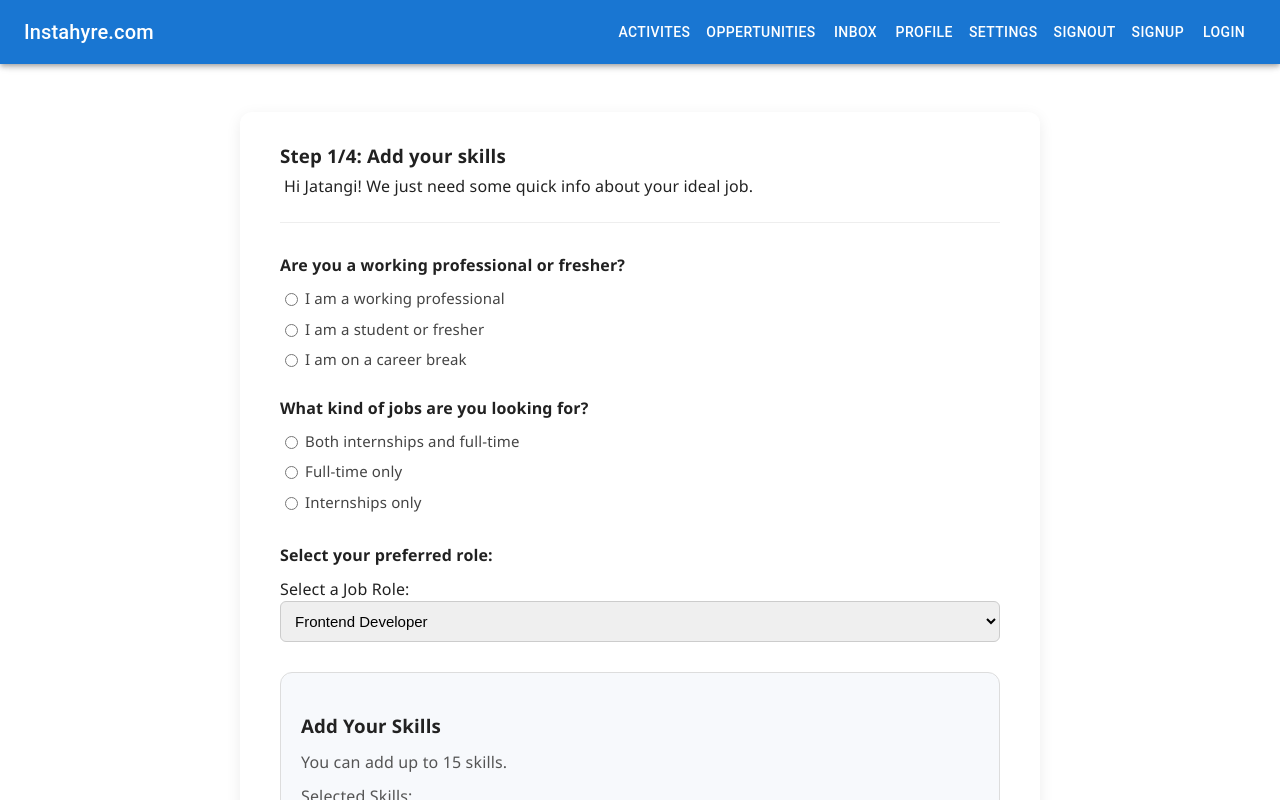
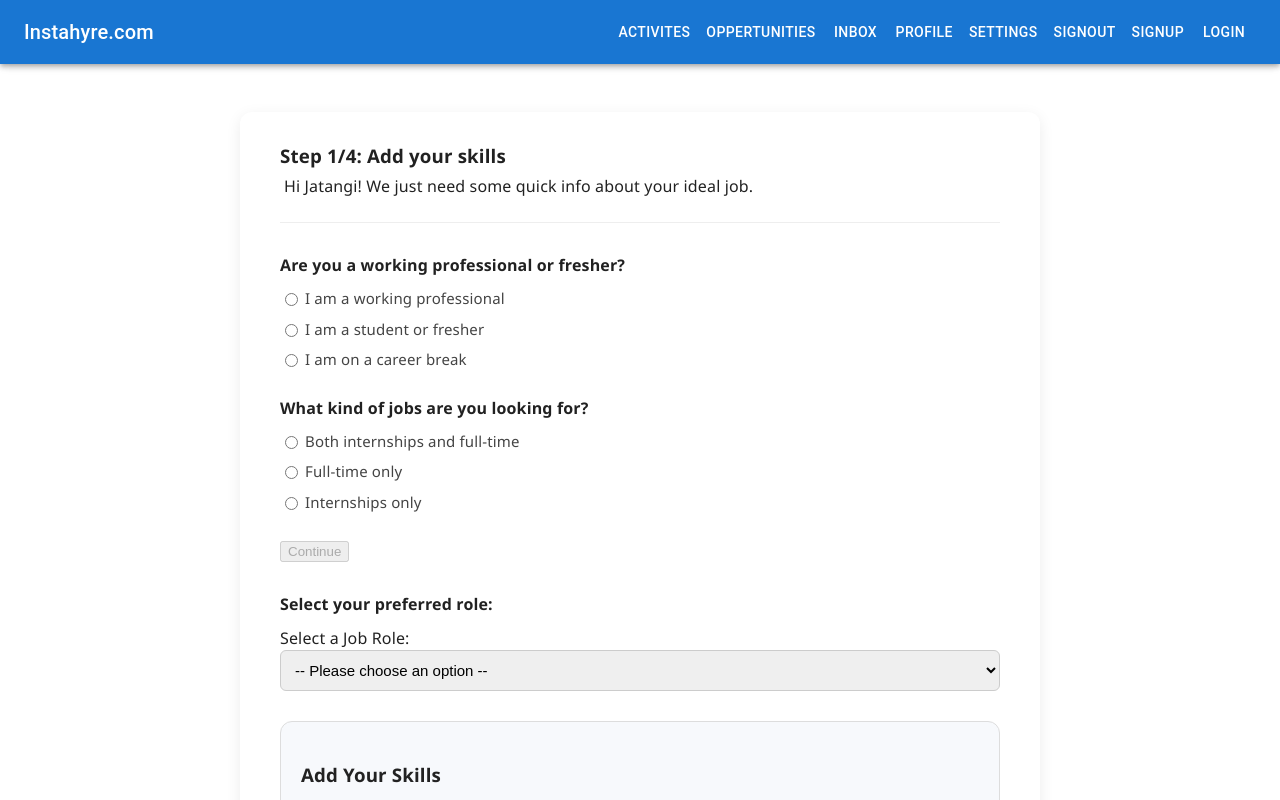
Before and after one commit to suhaas3/job-searching-platform, a React (Create React App) app in the folder jsp/: page / in a window 1280 px wide. Shown: the top 800 px of the page. Built offline with nearby package versions, Linux system fonts and the light colour scheme.

Commit message:
checking the allthe ussState

```diff
--- a/jsp/src/Components/InstahyreCom/InstahyreCom.js
+++ b/jsp/src/Components/InstahyreCom/InstahyreCom.js
@@ -29,6 +29,17 @@ export default function InstahyreCom() {
       ]
     }
   ];
+
+  const [values, setValues] = useState({ status: "", jobType: "" });
+  const [touched, setTouched] = useState({ status: false, jobType: false });
+
+  const handleChange = (name, value) => {
+    setValues(prev => ({ ...prev, [name]: value }));
+    setTouched(prev => ({ ...prev, [name]: true }));
+  };
+
+  const isValid = values.status && values.jobType;
+
 
   const jobCategories = [
     {
@@ -74,6 +85,13 @@ export default function InstahyreCom() {
       ]
     }
   ];
+
+  const [selectedRole, setSelectedRole] = useState(""); // state to track selection
+
+  const handleYourRole = (e) => {
+    setSelectedRole(e.target.value);
+    console.log("Selected Role:", e.target.value); // ✅ you can send this to backend later
+  };
 
   //Highlight your unique skills to recruiters
   // Add up to 15 skills to enhance your profile
@@ -188,6 +206,7 @@ export default function InstahyreCom() {
   const [university, setUniversity] = useState('');
   const [qualifications, setQualifications] = useState([]);
 
+
   const handleAdd = () => {
     if (course && specialization && year && university) {
       const newQualification = `${course} - ${specialization} - ${year} - ${university}`;
@@ -214,6 +233,7 @@ export default function InstahyreCom() {
     }
   };
 
+
   //css step 4/4:
   const [privacy, setPrivacy] = useState('allowAll');
 
@@ -228,6 +248,7 @@ export default function InstahyreCom() {
       setCompany('');
     }
   };
+
 
   // 🔁 Renamed from handleRemove to removeBlockedCompany
   const removeBlockedCompany = (index) => {
@@ -270,21 +291,39 @@ export default function InstahyreCom() {
                 <div className="radio-options">
                   {options.map(({ label, value }) => (
                     <label key={value} className="radio-label">
-                      <input type="radio" name={name} value={value} />
+                      <input
+                        type="radio"
+                        name={name}
+                        value={value}
+                        checked={values[name] === value}
+                        onChange={(e) => handleChange(name, e.target.value)}
+                      />
                       {label}
                     </label>
                   ))}
                 </div>
-
+                {touched[name] && !values[name] && (
+                  <small className="error">Please choose one option.</small>
+                )}
               </div>
             ))}
+
+            <button type="button" disabled={!isValid}>
+              Continue
+            </button>
           </div>
 
-          <div className='preferred-role'>
+          <div className="preferred-role">
             <p>Select your preferred role:</p>
             <div>
               <label htmlFor="job-role">Select a Job Role:</label>
-              <select id="job-role" name="job-role">
+              <select
+                id="job-role"
+                name="job-role"
+                value={selectedRole} // controlled input
+                onChange={handleYourRole} // updates state when changed
+              >
+                <option value="">-- Please choose an option --</option>
                 {jobCategories.map((group) => (
                   <optgroup key={group.label} label={group.label}>
                     {group.options.map((option) => (
@@ -296,6 +335,12 @@ export default function InstahyreCom() {
                 ))}
               </select>
             </div>
+
+            {/* {selectedRole && (
+              <p style={{ marginTop: "8px" }}>
+                ✅ You selected: <strong>{selectedRole}</strong>
+              </p>
+            )} */}
           </div>
 
 
```
